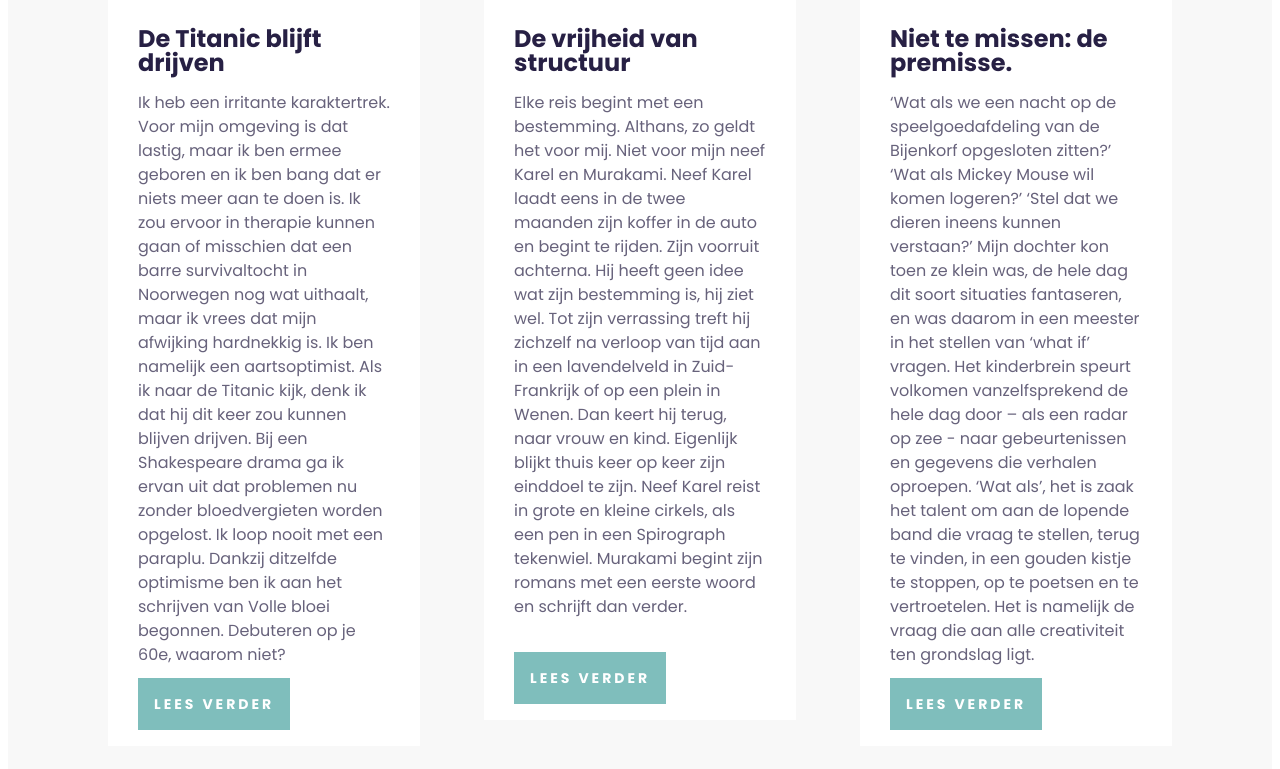
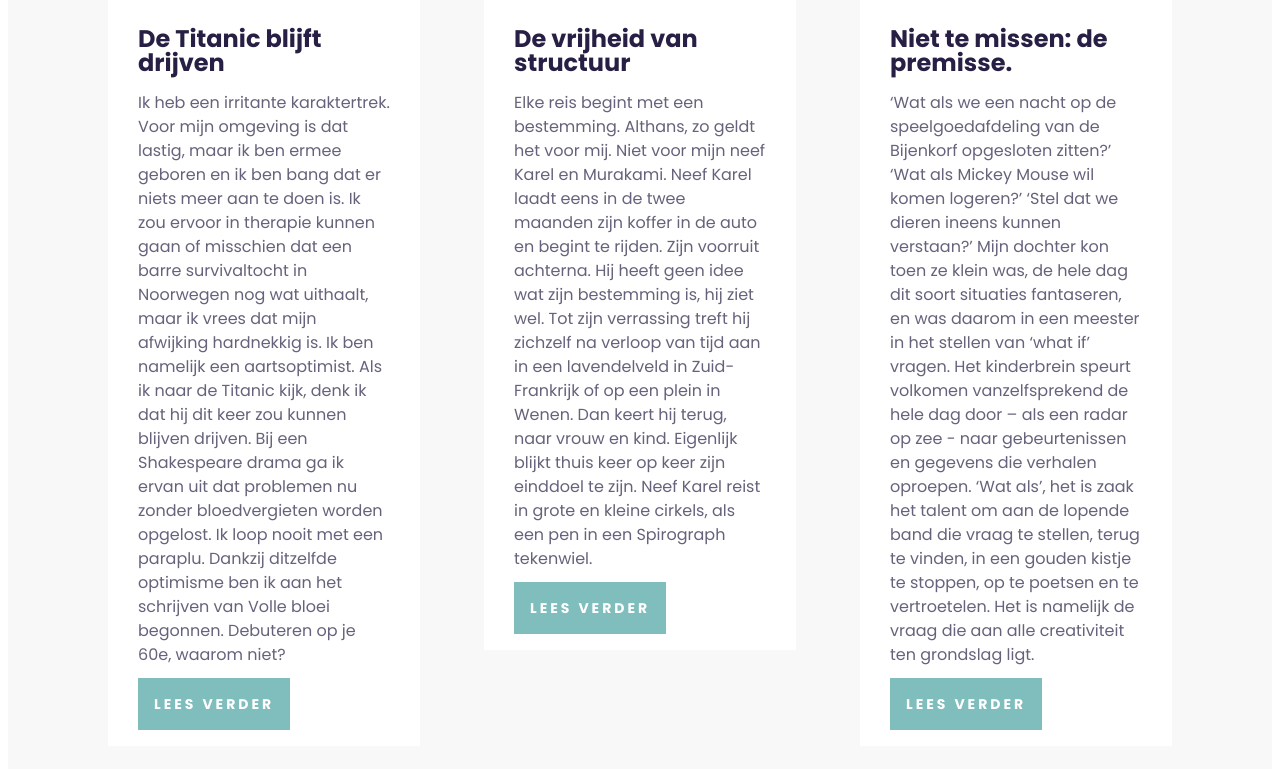
Before and after one commit to Annak506/Reponsive-Addon, a plain HTML site: page index.html in a window 1280 px wide. Shown: the part 2204-2973 px from the top of the page. Drawn offline with Linux system fonts and the light colour scheme.

Commit message:
extra witregel weg weten te halen

```diff
--- a/index.html
+++ b/index.html
@@ -82,15 +82,11 @@
 
                     <div class="card-body">
                         <h4 class="schrijfdocent2" >De vrijheid van structuur</h4>
-                        <p class="extrapaddingbottom">
-                            Elke reis begint met een bestemming. Althans, zo geldt het voor mij. Niet voor mijn neef Karel en Murakami. Neef Karel laadt eens in de twee maanden zijn koffer in de auto en begint te rijden. Zijn voorruit achterna. Hij heeft geen idee wat zijn bestemming is, hij ziet wel. Tot zijn verrassing treft hij zichzelf na verloop van tijd aan in een lavendelveld in Zuid-Frankrijk of op een plein in Wenen. Dan keert hij terug, naar vrouw en kind. Eigenlijk blijkt thuis keer op keer zijn einddoel te zijn. Neef Karel reist in grote en kleine cirkels, als een pen in een Spirograph tekenwiel.
-
-Murakami begint zijn romans met een eerste woord en schrijft dan verder.
-                        </p>
+                        <p>
+                            Elke reis begint met een bestemming. Althans, zo geldt het voor mij. Niet voor mijn neef Karel en Murakami. Neef Karel laadt eens in de twee maanden zijn koffer in de auto en begint te rijden. Zijn voorruit achterna. Hij heeft geen idee wat zijn bestemming is, hij ziet wel. Tot zijn verrassing treft hij zichzelf na verloop van tijd aan in een lavendelveld in Zuid-Frankrijk of op een plein in Wenen. Dan keert hij terug, naar vrouw en kind. Eigenlijk blijkt thuis keer op keer zijn einddoel te zijn. Neef Karel reist in grote en kleine cirkels, als een pen in een Spirograph tekenwiel.</p>
                         <a class="btn leesMeerBtn" data-id="blog2" onclick="toonMeer(this)">Lees verder</a>
-
                         <p class="extraText">
-                            Hij heeft geen idee hoe de tweede zin, het derde hoofdstuk, laat staan het einde van zijn boek zal zijn. Zijn Kafka op het strand staat in mijn top tien van allermooiste boeken. Ogenschijnlijke structuurloosheid fascineert me, en dat, terwijl ik zelf zo totaal anders werk. Ik werk planmatig, op het neurotische af. Voor ik aan het echte schrijven begin, ben ik maanden bezig met het uitzetten van structuur en het ontwikkelen van de personages. Aan mijn cursisten leg ik uit dat schrijven te vergelijken is met het plannen van een reis. Als je weet dat je eindpunt Rome is, kun je onderweg zijpaden inslaan, op bezoek bij tante Jannie in Sint-Job-in-‘t-Goor, je horloge laten maken in Zwitserland, op ongezadelde wilde paarden op Hongaarse poesta’s galopperen, je kunt van alles doen, want je weet waar de eindbestemming ligt en dat je daar zal komen. Zonder doel in mijn verhaal voel ik me als een door Zeus vervloekte halfgod, gedoemd om eeuwig op de aardbol rond te dolen.
+                            Murakami begint zijn romans met een eerste woord en schrijft dan verder. Hij heeft geen idee hoe de tweede zin, het derde hoofdstuk, laat staan het einde van zijn boek zal zijn. Zijn Kafka op het strand staat in mijn top tien van allermooiste boeken. Ogenschijnlijke structuurloosheid fascineert me, en dat, terwijl ik zelf zo totaal anders werk. Ik werk planmatig, op het neurotische af. Voor ik aan het echte schrijven begin, ben ik maanden bezig met het uitzetten van structuur en het ontwikkelen van de personages. Aan mijn cursisten leg ik uit dat schrijven te vergelijken is met het plannen van een reis. Als je weet dat je eindpunt Rome is, kun je onderweg zijpaden inslaan, op bezoek bij tante Jannie in Sint-Job-in-‘t-Goor, je horloge laten maken in Zwitserland, op ongezadelde wilde paarden op Hongaarse poesta’s galopperen, je kunt van alles doen, want je weet waar de eindbestemming ligt en dat je daar zal komen. Zonder doel in mijn verhaal voel ik me als een door Zeus vervloekte halfgod, gedoemd om eeuwig op de aardbol rond te dolen.
 
 ‘Structuur geeft me vrijheid’, zeg ik, en zo is het ook. Dankzij een uitgewerkt plan kan ik afdwalen, beekjes bewonderen, vogels volgen en er toch op vertrouwen dat ik uiteindelijk in Rome en niet in Tokyo terechtkom.
                         </p>
--- a/src/styles.css
+++ b/src/styles.css
@@ -228,7 +228,8 @@ main p {
 
 .extraText {
   display: none;
-}
+  margin-top: 0; margin-bottom: 0; }
+
 
 .extraText.show {
   display: block;
```
